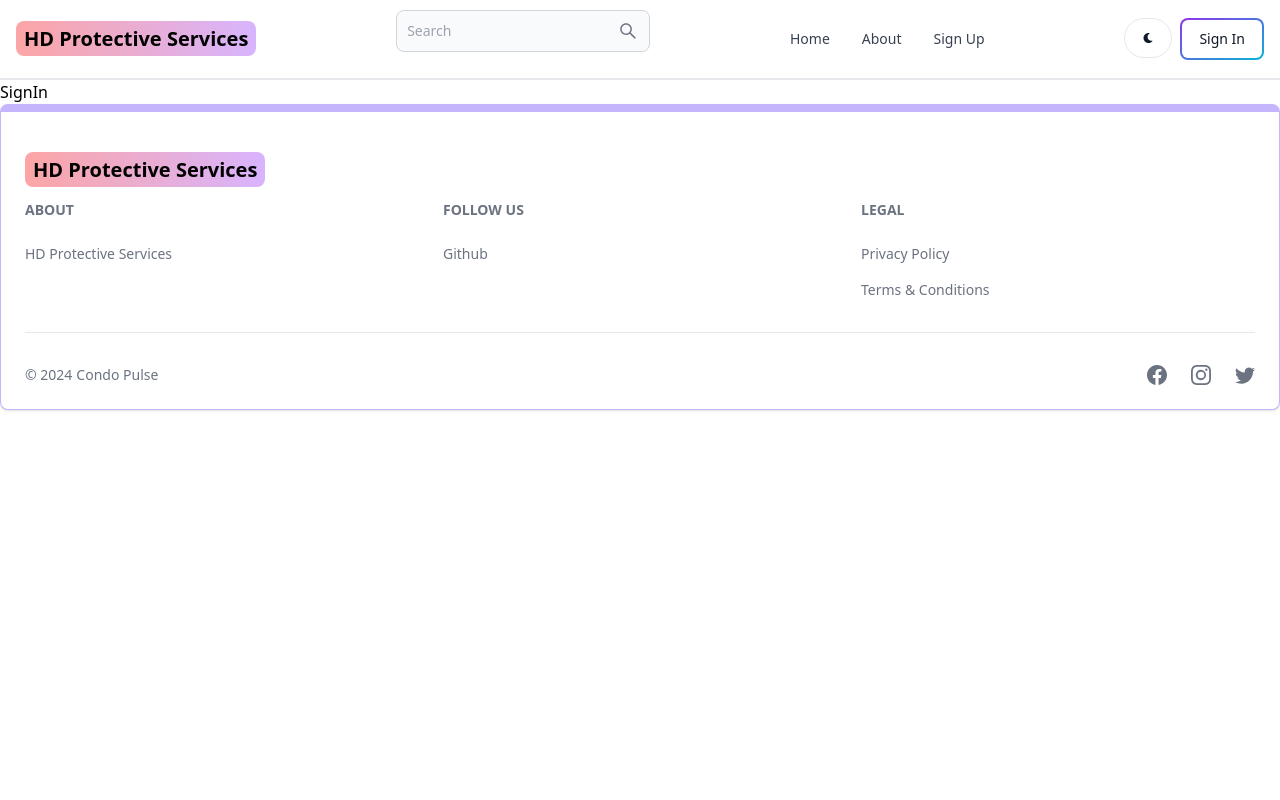
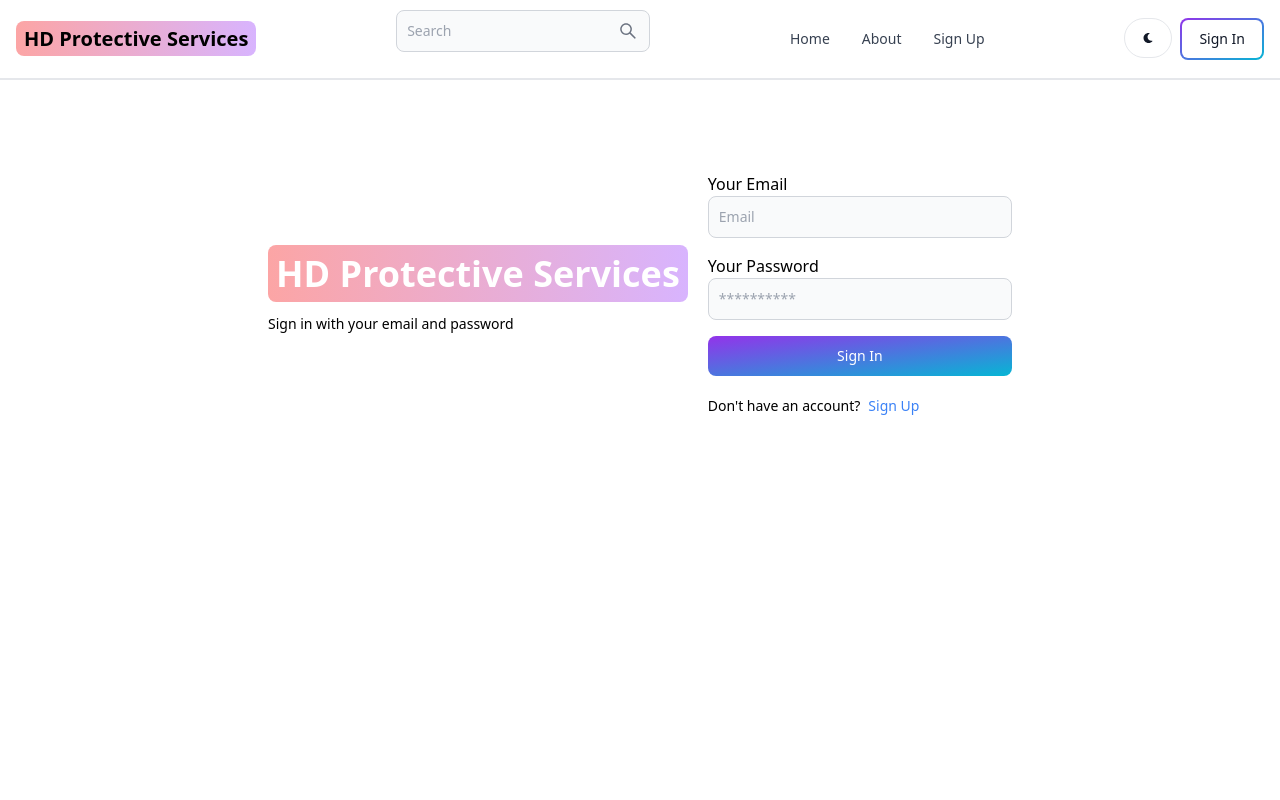
Before and after one commit to charanreddy24/condo-pulse-repo, a React (Vite) app in the folder client/: page /sign-in in a window 1280 px wide. Shown: the top 800 px of the page. Built offline with nearby package versions, Linux system fonts and the light colour scheme.

Commit message:
Sign In functionality

```diff
--- a/client/src/pages/sign-in/SignIn.jsx
+++ b/client/src/pages/sign-in/SignIn.jsx
@@ -1,3 +1,104 @@
+import { Link, useNavigate } from 'react-router-dom';
+import { Label, TextInput, Button, Alert, Spinner } from 'flowbite-react';
+import { useState } from 'react';
+
 export default function SignIn() {
-  return <div>SignIn</div>;
+  const [formData, setFormData] = useState({});
+  const [errorMessage, setErrorMessage] = useState(null);
+  const [loading, setLoading] = useState(false);
+  const navigate = useNavigate();
+  const handleChange = (e) =>{
+    setFormData( {...formData, [e.target.id]:e.target.value.trim()})
+  }
+  const handleSubmit = async(e) =>{
+    e.preventDefault();
+    if(!formData.email || !formData.password){
+      return setErrorMessage('Please fill out all fields');
+    }
+    try{
+      setLoading(true);
+      setErrorMessage(null)
+      const res = await fetch('/api/auth/signin', {
+        method : 'POST',
+        headers : {'Content-Type': 'application/json'},
+        body : JSON.stringify(formData),
+      })
+      const data = await res.json();
+      if(data.success === false){
+        return setErrorMessage(data.message);
+      }
+      setLoading(false);
+      if(res.ok){
+        navigate('/');
+      }
+    }
+    catch(error){
+      setErrorMessage(error.message);
+      setLoading(false);
+    }
+  }
+  return( <div className="min-h-screen mt-20">
+  <div className="flex p-3 max-w-3xl mx-auto flex-auto md:flex-row md:items-center gap-5">
+    <div className="">
+    <Link
+        to="/"
+        className="font-bold dark:text-white text-4xl"
+      >
+        <span className="px-2 py-1 bg-gradient-to-r from-red-300 via-mint-500 to-purple-300 rounded-lg text-white">
+          HD Protective Services
+        </span>
+      </Link>
+      <p className="text-sm mt-5">
+      Sign in with your email and password
+    </p>
+    </div>
+    <div className='flex-1'>
+        <form className='flex flex-col gap-4' onSubmit={handleSubmit}>
+          <div>
+            <label htmlFor="">Your Email</label>
+            <TextInput
+              type='email'
+              placeholder='Email'
+              id='email'
+            onChange={handleChange}
+            />
+          </div>
+          <div>
+          <label htmlFor="">Your Password</label>
+            <TextInput
+              type='password'
+              placeholder='**********'
+              id='password'
+            onChange={handleChange}
+            />
+          </div>
+          <Button gradientDuoTone="purpleToBlue" type='submit' disabled ={loading}>
+              {
+                loading ? (
+                  <>
+                  <Spinner size='sm' />
+                  <span className='pl-3'>Loading...</span>
+                  </>
+                ): 'Sign In'
+              }
+          </Button>
+        </form>
+        <div className='flex gap-2 text-sm mt-5'>
+          <span>
+            Don't have an account?
+          </span>
+          <Link to='/sign-up' className='text-blue-500'>
+            Sign Up
+          </Link>
+        </div>
+        {
+          errorMessage && (
+            <Alert className='mt-5' color='failure'>
+              {errorMessage}
+            </Alert>
+          )
+        }
+    </div>
+  </div>
+  </div>);
 }
```
